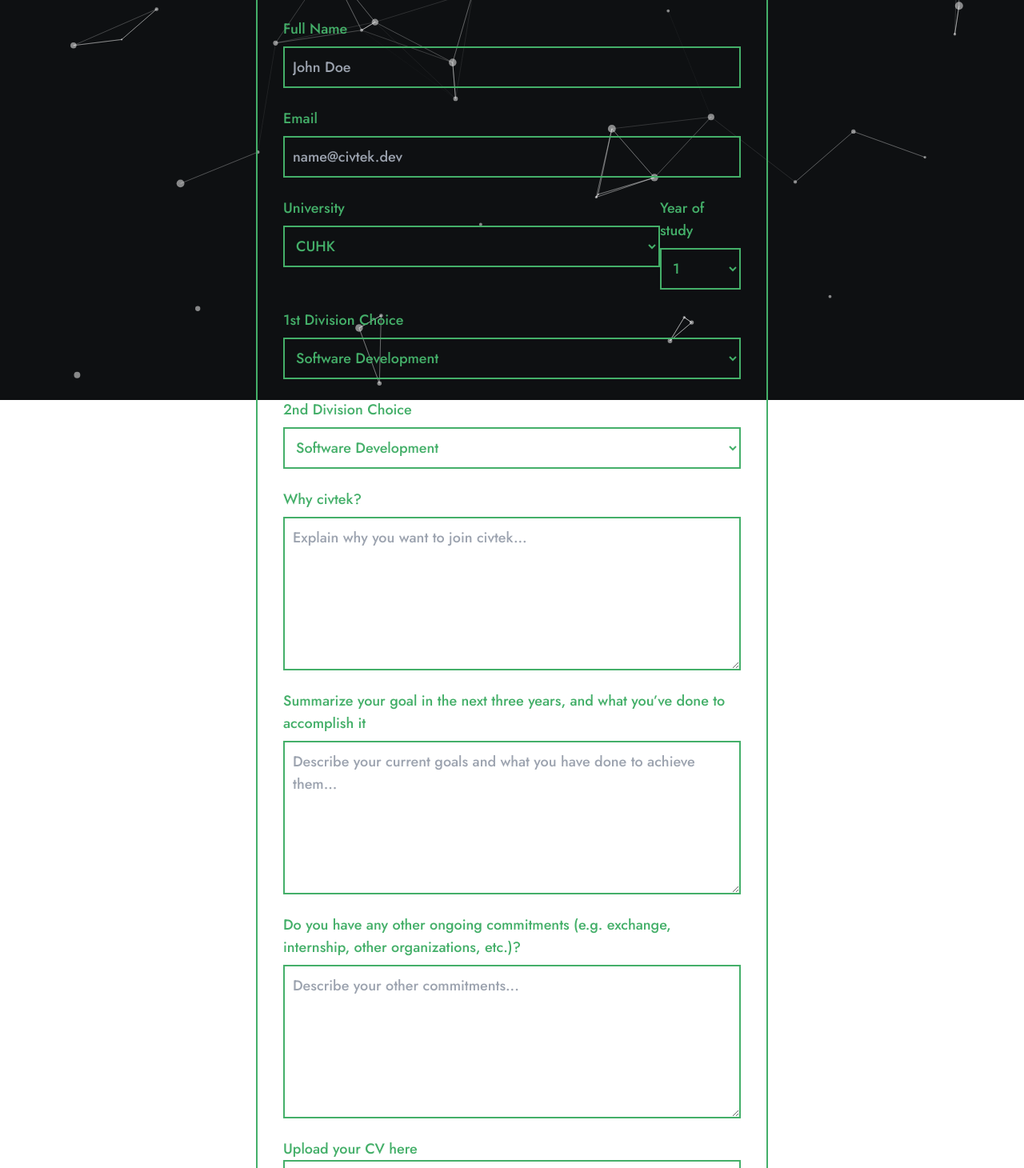
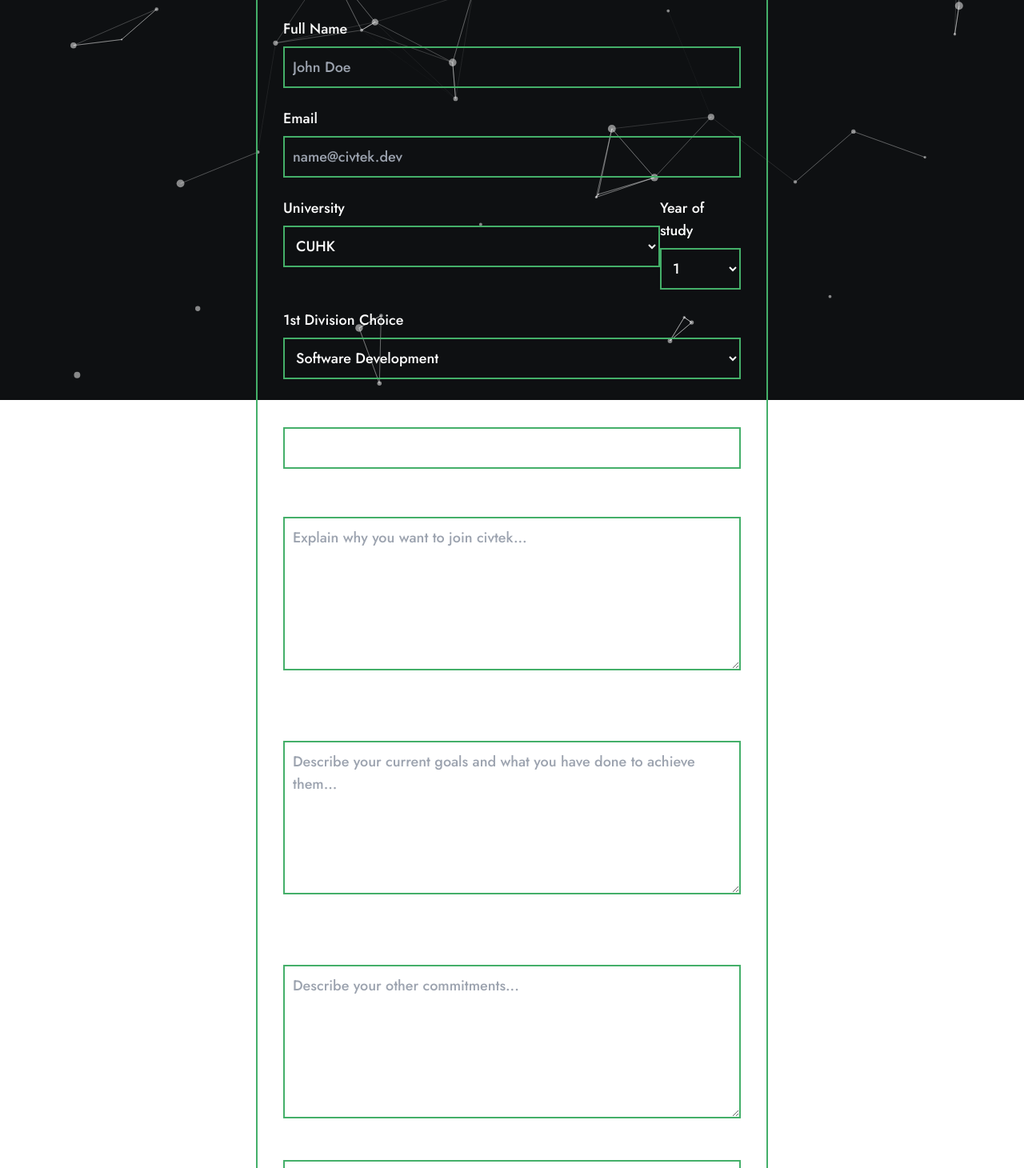
Before and after one commit to civtek/profile, a Next.js app: page /join in a window 1280 px wide. Shown: the part 300-1760 px from the top of the page at 80% size. Built offline with nearby package versions, Linux system fonts and the light colour scheme.

Commit message:
changed color form

```diff
--- a/src/pages/join/index.js
+++ b/src/pages/join/index.js
@@ -111,14 +111,14 @@
               <div className="mb-6">
                 <label
                   htmlFor="email"
-                  className="block mb-2 text-lg font-medium text-primary"
+                  className="block mb-2 text-lg font-medium text-white"
                 >
                   Full Name
                 </label>
                 <input
                   type="text"
                   id="email"
-                  className="bg-transparent focus:outline-none border-2 border-primary text-primary text-lg font-medium block w-full p-2.5"
+                  className="bg-transparent focus:outline-none border-2 border-primary text-white text-lg font-medium block w-full p-2.5"
                   placeholder="John Doe"
                   required
                 />
@@ -126,14 +126,14 @@
               <div className="mb-6">
                 <label
                   htmlFor="email"
-                  className="block mb-2 text-lg font-medium text-primary"
+                  className="block mb-2 text-lg font-medium text-white"
                 >
                   Email
                 </label>
                 <input
                   type="text"
                   id="email"
-                  className="bg-transparent focus:outline-none border-2 border-primary text-primary text-lg font-medium block w-full p-2.5"
+                  className="bg-transparent focus:outline-none border-2 border-primary text-white text-lg font-medium block w-full p-2.5"
                   placeholder="name@civtek.dev"
                   required
                 />
@@ -142,13 +142,13 @@
                 <div className="w-5/6">
                   <label
                     htmlFor="university"
-                    className="block mb-2 text-lg font-medium text-primary"
+                    className="block mb-2 text-lg font-medium text-white"
                   >
                     University
                   </label>
                   <select
                     id="university"
-                    className="bg-transparent focus:outline-none border-2 border-primary text-primary text-lg font-medium block w-full p-2.5 "
+                    className="bg-transparent focus:outline-none border-2 border-primary text-white text-lg font-medium block w-full p-2.5 "
                   >
                     <option>CUHK</option>
                     <option>HKUST</option>
@@ -162,13 +162,13 @@
                 <div>
                   <label
                     htmlFor="years"
-                    className="block mb-2 text-lg font-medium text-primary"
+                    className="block mb-2 text-lg font-medium text-white"
                   >
                     Year of study
                   </label>
                   <select
                     id="years"
-                    className="bg-transparent focus:outline-none border-2 border-primary text-primary text-lg font-medium block w-full p-2.5"
+                    className="bg-transparent focus:outline-none border-2 border-primary text-white text-lg font-medium block w-full p-2.5"
                   >
                     <option>1</option>
                     <option>2</option>
@@ -182,13 +182,13 @@
               <div className="mb-6">
                 <label
                   htmlFor="firstchoice"
-                  className="block mb-2 text-lg font-medium text-primary"
+                  className="block mb-2 text-lg font-medium text-white"
                 >
                   1st Division Choice
                 </label>
                 <select
                   id="firstchoice"
-                  className="bg-transparent focus:outline-none border-2 border-primary text-primary text-lg font-medium block w-full p-2.5 "
+                  className="bg-transparent focus:outline-none border-2 border-primary text-white text-lg font-medium block w-full p-2.5 "
                 >
                   <option>Software Development</option>
                   <option>Data Science</option>
@@ -201,13 +201,13 @@
               <div className="mb-6">
                 <label
                   htmlFor="secondchoice"
-                  className="block mb-2 text-lg font-medium text-primary"
+                  className="block mb-2 text-lg font-medium text-white"
                 >
                   2nd Division Choice
                 </label>
                 <select
                   id="secondchoice"
-                  className="bg-transparent focus:outline-none border-2 border-primary text-primary text-lg font-medium block w-full p-2.5 "
+                  className="bg-transparent focus:outline-none border-2 border-primary text-white text-lg font-medium block w-full p-2.5 "
                 >
                   <option>Software Development</option>
                   <option>Data Science</option>
@@ -219,21 +219,21 @@
               <div className="mb-6">
                 <label
                   htmlFor="message"
-                  className="block mb-2 text-lg font-medium text-primary"
+                  className="block mb-2 text-lg font-medium text-white"
                 >
                   Why civtek?
                 </label>
                 <textarea
                   id="message"
                   rows="6"
-                  className="bg-transparent focus:outline-none border-2 border-primary text-primary text-lg font-medium block w-full p-2.5"
+                  className="bg-transparent focus:outline-none border-2 border-primary text-white text-lg font-medium block w-full p-2.5"
                   placeholder="Explain why you want to join civtek..."
                 ></textarea>
               </div>
               <div className="mb-6">
                 <label
                   htmlFor="message"
-                  className="block mb-2 text-lg font-medium text-primary"
+                  className="block mb-2 text-lg font-medium text-white"
                 >
                   Summarize your goal in the next three years, and what you’ve
                   done to accomplish it
@@ -241,7 +241,7 @@
                 <textarea
                   id="message"
                   rows="6"
-                  className="bg-transparent focus:outline-none border-2 border-primary text-primary text-lg font-medium block w-full p-2.5"
+                  className="bg-transparent focus:outline-none border-2 border-primary text-white text-lg font-medium block w-full p-2.5"
                   placeholder="Describe your current goals and what you have done to achieve them..."
                 ></textarea>
               </div>
@@ -249,7 +249,7 @@
               <div className="mb-6">
                 <label
                   htmlFor="message"
-                  className="block mb-2 text-lg font-medium text-primary"
+                  className="block mb-2 text-lg font-medium text-white"
                 >
                   Do you have any other ongoing commitments (e.g. exchange,
                   internship, other organizations, etc.)?
@@ -257,20 +257,20 @@
                 <textarea
                   id="message"
                   rows="6"
-                  className="bg-transparent focus:outline-none border-2 border-primary text-primary text-lg font-medium block w-full p-2.5"
+                  className="bg-transparent focus:outline-none border-2 border-primary text-white text-lg font-medium block w-full p-2.5"
                   placeholder="Describe your other commitments..."
                 ></textarea>
               </div>
 
               <div className="mb-6">
                 <label
-                  className="lock mb-2 text-lg font-medium text-primary"
+                  className="lock mb-2 text-lg font-medium text-white"
                   htmlFor="cv"
                 >
                   Upload your CV here
                 </label>
                 <input
-                  className="bg-transparent focus:outline-none border-2 border-primary text-primary text-lg font-medium block w-full p-2.5"
+                  className="bg-transparent focus:outline-none border-2 border-primary text-white text-lg font-medium block w-full p-2.5"
                   aria-describedby="cv"
                   id="cv"
                   type="file"
```
